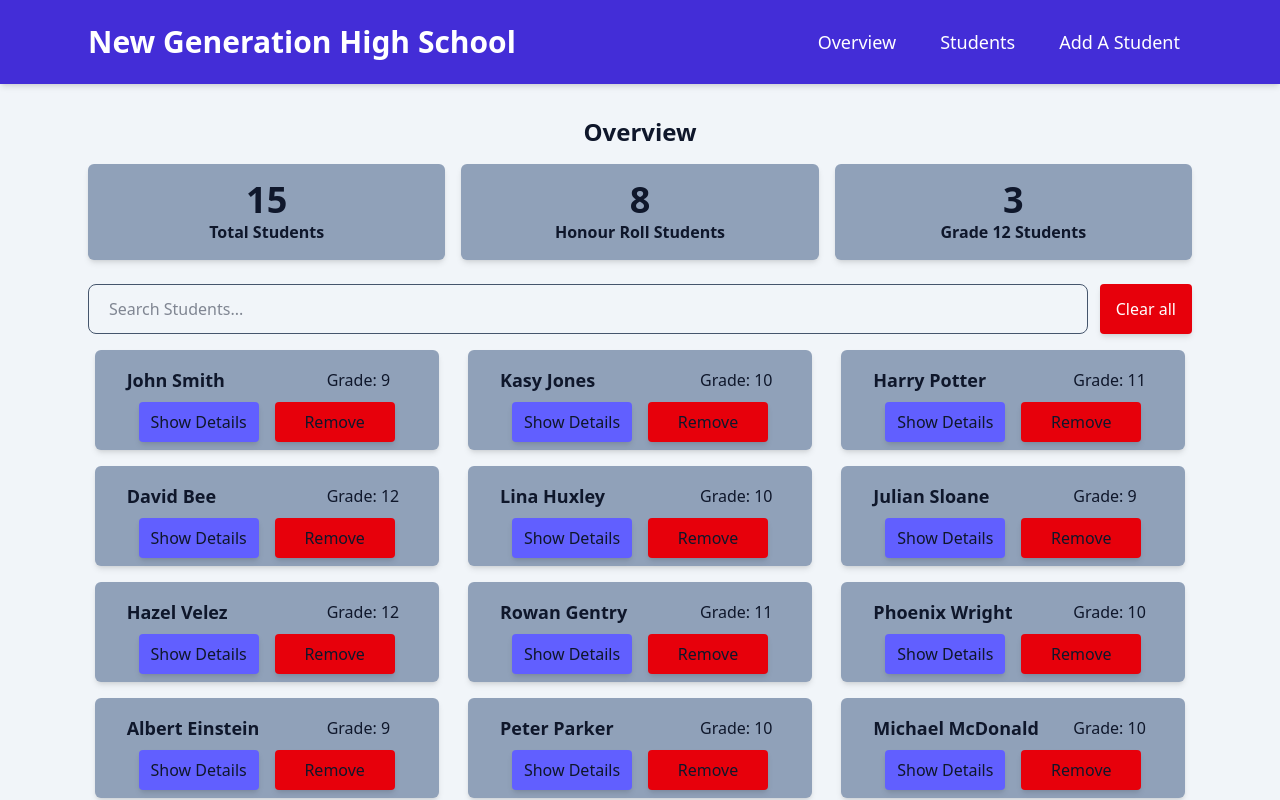
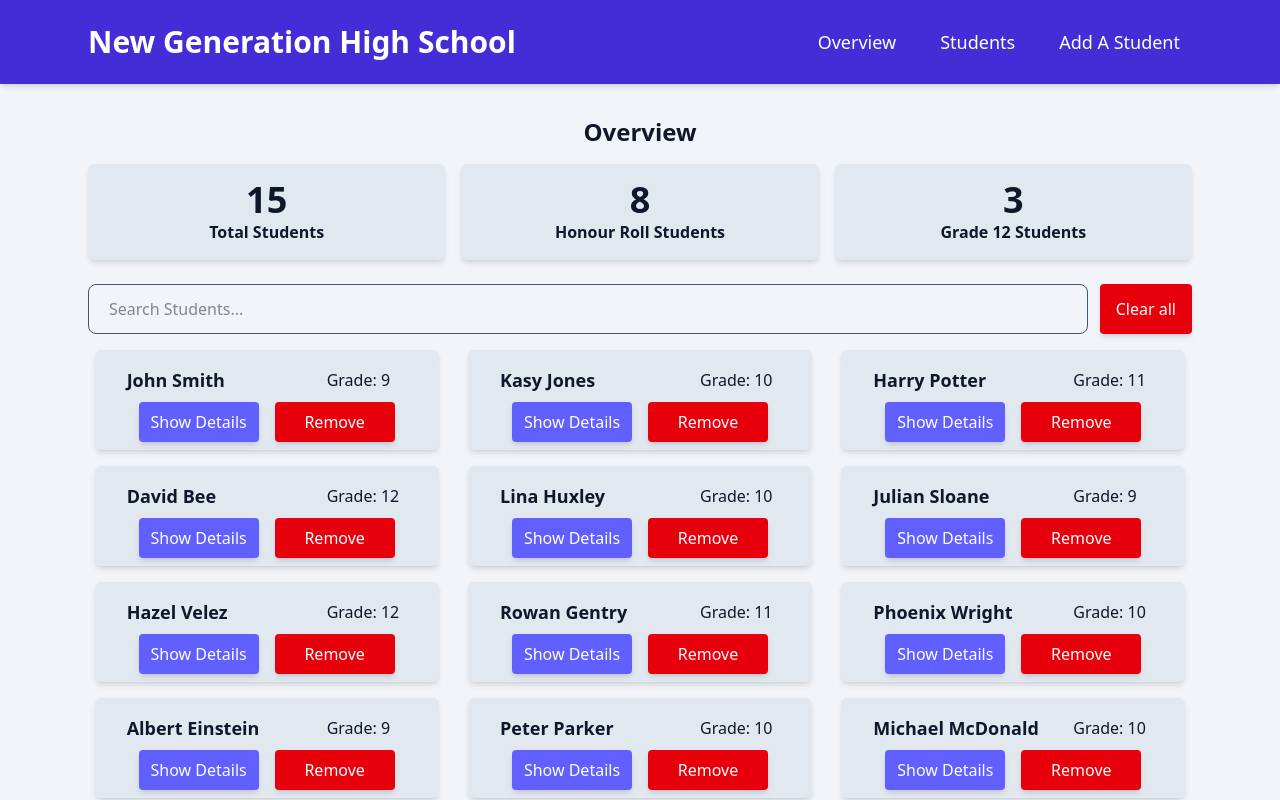
Before and after one commit to Camille-Tsui/assingment2-webdev, a Next.js app: page / in a window 1280 px wide. Shown: the top 800 px of the page. Built offline with nearby package versions, Linux system fonts and the light colour scheme.

Commit message:
change card color

```diff
--- a/components/StatsPanel.tsx
+++ b/components/StatsPanel.tsx
@@ -12,15 +12,15 @@ const StatsPanel = ({
 
     return (
         <div className="grid grid-cols-1 gap-4 sm:grid-cols-3">
-            <div className="flex flex-col items-center rounded-md bg-slate-400 px-8 py-4 shadow-md">
+            <div className="flex flex-col items-center rounded-md bg-slate-200 px-8 py-4 shadow-md">
                 <p className="text-4xl font-bold text-slate-900">{totalStudents}</p>
                 <p className="font-semibold">Total Students</p>
             </div>
-            <div className="flex flex-col items-center rounded-md bg-slate-400 px-8 py-4 shadow-md">
+            <div className="flex flex-col items-center rounded-md bg-slate-200 px-8 py-4 shadow-md">
                 <p className="text-4xl font-bold text-slate-900">{honourRollCount}</p>
                 <p className="font-semibold">Honour Roll Students</p>
             </div>
-            <div className="flex flex-col items-center rounded-md bg-slate-400 px-8 py-4 shadow-md">
+            <div className="flex flex-col items-center rounded-md bg-slate-200 px-8 py-4 shadow-md">
                 <p className="text-4xl font-bold text-slate-900">{grade12Count}</p>
                 <p className="font-semibold">Grade 12 Students</p>
             </div>
--- a/components/StudentCard.tsx
+++ b/components/StudentCard.tsx
@@ -32,7 +32,7 @@ const StudentCard = ({student, onRemove}: StudentCardProps) => {
     }
 
     return (
-        <div className="flex flex-col mx-auto justify-between px-8 py-2 rounded-md shadow-md bg-slate-400">
+        <div className="flex flex-col mx-auto justify-between px-8 py-2 rounded-md shadow-md bg-slate-200">
             <div className="flex w-auto items-center py-2">
                 <p className="w-50 text-lg font-semibold">{student.firstName} {student.lastName}</p>
                 <p className='w-20'>Grade: {student.grade} </p>
@@ -57,7 +57,7 @@ const StudentCard = ({student, onRemove}: StudentCardProps) => {
             : ''}
 
             {/* Buttons */}
-            <div className='flex justify-center m-auto gap-4'>
+            <div className='flex justify-center m-auto gap-4 text-white'>
                 <button onClick={toggleDetails} className="bg-indigo-500 px-2 py-2 rounded shadow-md hover:bg-indigo-700 w-30">
                     {showDetails ? 'Hide Details' : "Show Details"}
                 </button>
```
